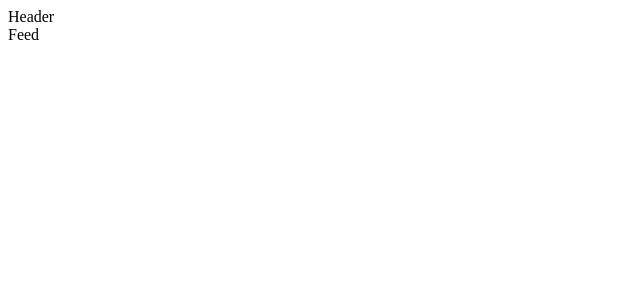
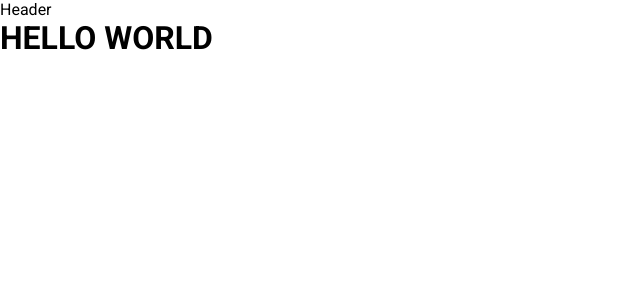
Before and after one commit to Sai-Manikanta/linkedin-search-assessment, a React (Create React App) app: page /feed in a window 1280 px wide. Shown: the top 300 px of the page, without its empty margins (0-640 px from the left). Built offline with nearby package versions, Linux system fonts and the light colour scheme.

Commit message:
Added Roboto font and global styles

```diff
--- a/public/index.html
+++ b/public/index.html
@@ -6,6 +6,7 @@
     <meta http-equiv="X-UA-Compatible" content="IE=edge">
     <meta name="viewport" content="width=device-width, initial-scale=1.0">
     <title>Linkedin Search Assessment</title>
+    <link rel="stylesheet" href="https://fonts.googleapis.com/css?family=Roboto:300,400,500,700&display=swap" />
 </head>
 
 <body>
--- /dev/null
+++ b/src/index.css
@@ -0,0 +1,9 @@
+* {
+    margin: 0;
+    padding: 0;
+    box-sizing: border-box;
+}
+
+body {
+    font-family: 'Roboto', sans-serif;
+}
--- a/src/index.js
+++ b/src/index.js
@@ -2,6 +2,7 @@
 import ReactDOM from 'react-dom'
 import { BrowserRouter } from 'react-router-dom'
 import App from './App';
+import './index.css';
 
 const root = ReactDOM.createRoot(document.getElementById('root'))
 
--- a/src/pages/Feed/index.jsx
+++ b/src/pages/Feed/index.jsx
@@ -1,6 +1,8 @@
 function Feed() {
     return (
-        <div>Feed</div>
+        <div>
+            <h1>HELLO WORLD</h1>
+        </div>
     )
 }
 
```
